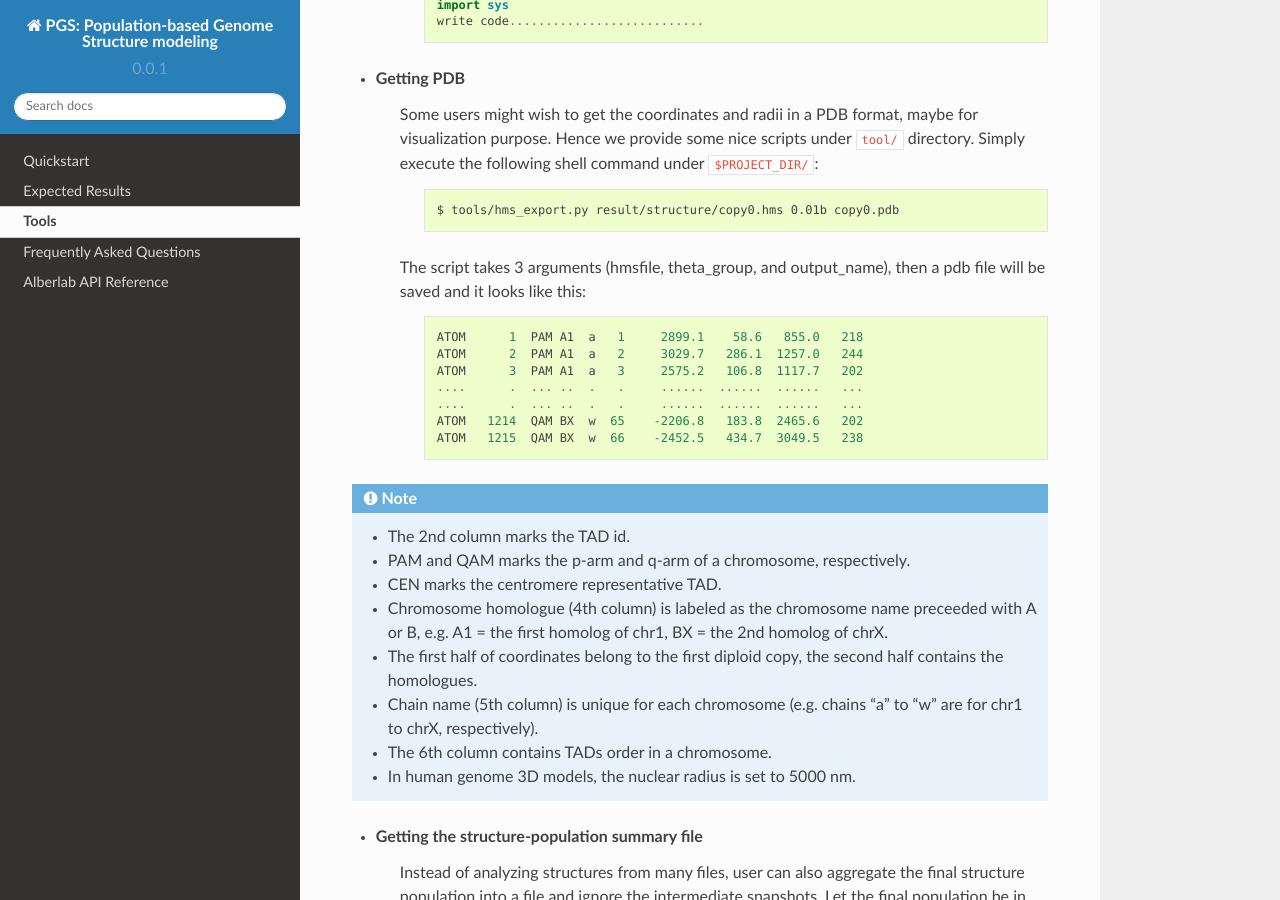
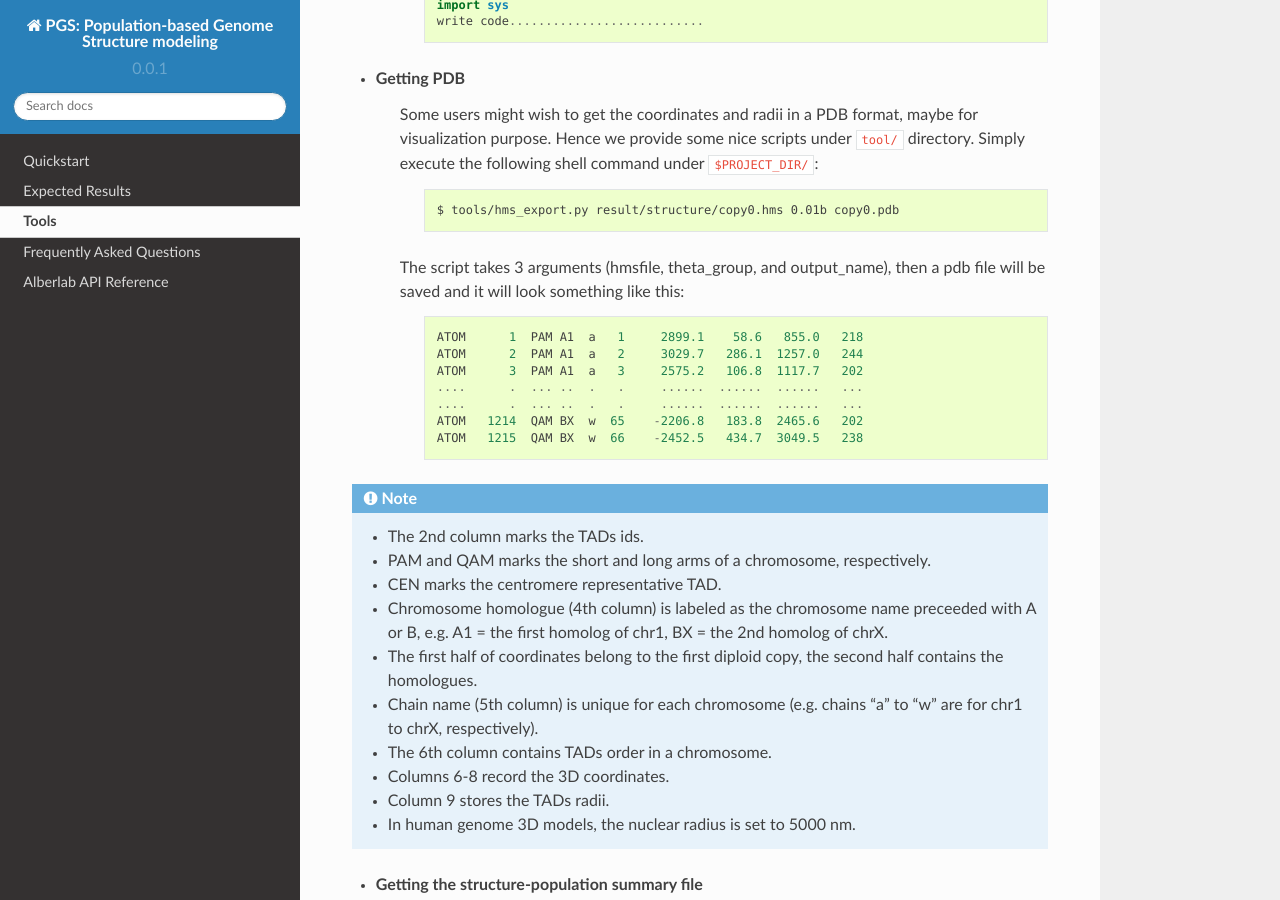
Before and after one commit to alberlab/pgs, a Sphinx documentation site: the page built from docs/tools.rst, in a window 1280 px wide and 900 px high, scrolled down 1393 px. Built offline with Sphinx 7.4.7 and the Read the Docs theme 2.0.0, drawn with Linux system fonts in a browser that asks for light colours.

Commit message:
edit pdb in tools.rst

```diff
--- a/docs/faq.rst
+++ b/docs/faq.rst
@@ -40,7 +40,7 @@ Frequently Asked Questions
 
 
 #. What is TAD and how to get it for PGS run?
-    TAD (Topologically Associating Domain) is a continuous genomic region within wich interact relatively frequently, whereas interactions across a TAD boundary occur relatively infrequently. Depending on the genome, their size can vary from tens of kb to a few Mb. We think this is a good chromosomal unit for 3D models. There are many TAD calling algorithm out there you can use. Ours is pretty much simple and quick, it's called `TopDom <https://doi.org/10.1093/nar/gkv1505>`_ and can be `downloaded here <http://zhoulab.usc.edu/TopDom>`_.
+    TAD (Topologically Associating Domain) is a continuous genomic region within which interact relatively frequently, whereas interactions across a TAD boundary occur relatively infrequently. Depending on the genome, their size can vary from tens of kb to a few Mb. We think this is a good chromosomal unit for 3D models. There are many TAD calling algorithm out there you can use. Ours is pretty much simple and quick, it's called `TopDom <https://doi.org/10.1093/nar/gkv1505>`_ and can be `downloaded here <http://zhoulab.usc.edu/TopDom>`_.
 
 
 #. How many structures do I need to generate?
--- a/docs/tools.rst
+++ b/docs/tools.rst
@@ -75,7 +75,7 @@ Tools
 
             $ tools/hms_export.py result/structure/copy0.hms 0.01b copy0.pdb
 
-    The script takes 3 arguments (hmsfile, theta_group, and output_name), then a pdb file will be saved and it looks like this:
+    The script takes 3 arguments (hmsfile, theta_group, and output_name), then a pdb file will be saved and it will look something like this:
 
 	::
 
@@ -89,13 +89,15 @@ Tools
 
 ..    Note::
 
-    - The 2nd column marks the TAD id.
-    - PAM and QAM marks the p-arm and q-arm of a chromosome, respectively.
+    - The 2nd column marks the TADs ids.
+    - PAM and QAM marks the short and long arms of a chromosome, respectively.
     - CEN marks the centromere representative TAD.
     - Chromosome homologue (4th column) is labeled as the chromosome name preceeded with A or B, e.g. A1 = the first homolog of chr1, BX = the 2nd homolog of chrX.
     - The first half of coordinates belong to the first diploid copy, the second half contains the homologues.
     - Chain name (5th column) is unique for each chromosome (e.g. chains "a" to "w" are for chr1 to chrX, respectively).
     - The 6th column contains TADs order in a chromosome.
+    - Columns 6-8 record the 3D coordinates.
+    - Column 9 stores the TADs radii.
     - In human genome 3D models, the nuclear radius is set to 5000 nm.
 
 
```
